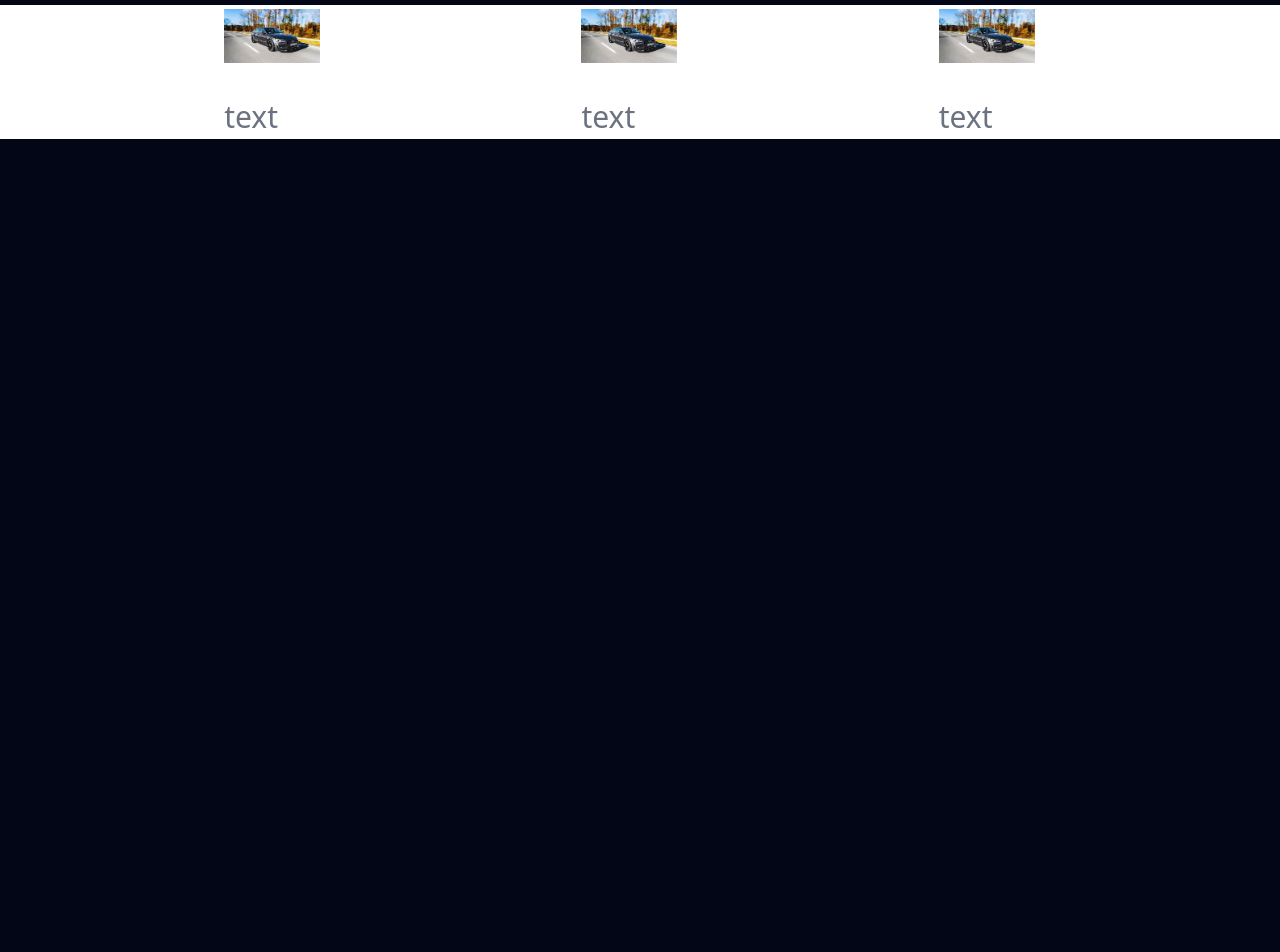
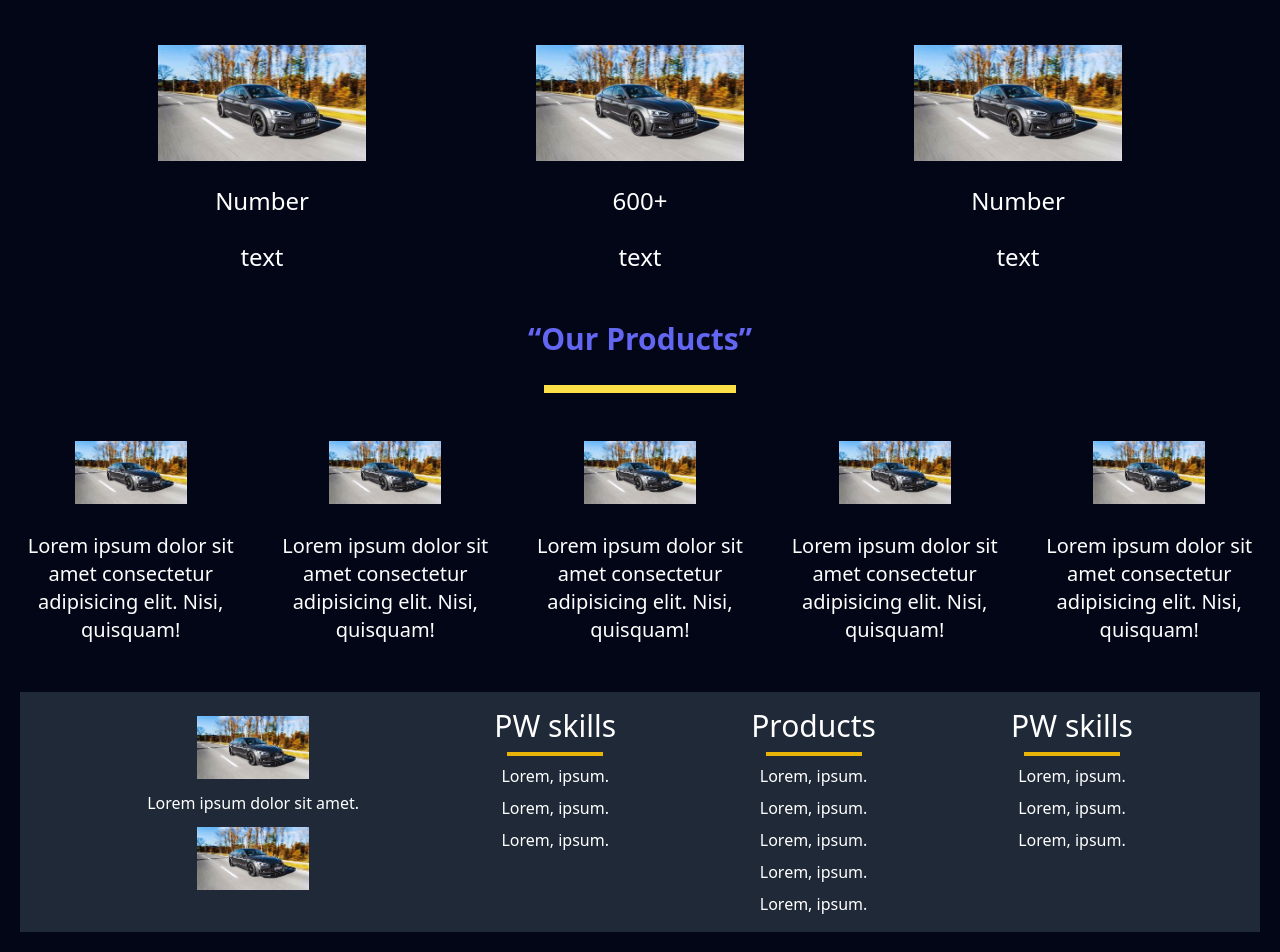
Before and after one commit to AdityaGoel0320/tailwindcss, a plain HTML site: page index.html in a window 1280 px wide. Shown: the part 639-1591 px from the top of the page. Before the commit the page ends 800 px from the top, so only its background shows below. Drawn offline with nearby package versions, Linux system fonts and the light colour scheme.

Commit message:
06/05/23

```diff
--- a/index.html
+++ b/index.html
@@ -36,51 +36,168 @@
     <img class="md:hidden"
         src="https://www.bing.com/images/search?view=detailV2&ccid=YKH2cVMZ&id=C233E6EE263B8B822AB865CC59EBB0907D5487FE&thid=OIP.YKH2cVMZizaL0aDifI1lmAHaLS&mediaurl=https%3a%2f%2fcdn.pwskills.com%2fassets%2fuploads%2fbanners%2f63a18d078076282a178f528c%2fmobile.jpg&exph=4167&expw=2733&q=pw+sills+img&simid=608055696152202633&FORM=IRPRST&ck=F4F6A301325EB43C6C488A249E4DC31A&selectedIndex=11"
         alt="frgt">
-
-
-
     <!-- image  ends -->
 
 
 
-    <!-- student section -->
-    <div class="flex flex-col items-center justify-center w-full ">
+
+
+    <!-- student section starts -->
 
     <!-- heading starts -->
-        <div id="heading" class="flex  flex-col items-center justify-center m-3 ">
+    <div id="heading" class="flex flex-col gap-1 justify-center items-center m-3 text-center">
 
-            <h1 class="font-bold text-indigo-500 text-3xl mt-3">“Pure Hardwork, No Shortcuts!”</h1>
+        <h1 class="font-bold text-indigo-500 text-2xl sm:text-3xl m-3">“Pure Hardwork, No Shortcuts!”</h1>
         <div class="line w-48 m-3 h-2 bg-yellow-300" id="line"></div>
+
     </div>
     <!-- heading ends -->
 
     <!-- cards group starts -->
-        <div class="flex  items-center justify-evenly  gap-3 w-full bg-white ">
-            <div id="cards" class="p-1 ">
-                <img class="w-24 " src="cars.jpg" alt="img">
-                <pc class="text-3xl text-white">Number</pc>
-                <p class="text-3xl text-gray-500">text</p>
-            </div>
-            <div id="cards" class="p-1 ">
-                <img class="w-24 " src="cars.jpg" alt="img">
-                <pc class="text-3xl text-white">Number</pc>
-                <p class="text-3xl text-gray-500">text</p>
+    <div class="flex flex-wrap   items-center justify-evenly   w-full  ">
+
+        <div id="cards" class="flex flex-col items-center justify-center w-auto p-3   ">
+            <img class="w-52  my-3" src="cars.jpg" alt="img">
+            <pc class="text-2xl   my-3  ">Number</pc>
+            <p class="text-2xl my-3">text</p>
         </div>
 
-            <div id="cards" class="p-1 ">
-                <img class="w-24 " src="cars.jpg" alt="img">
-                <pc class="text-3xl text-white">Number</pc>
-                <p class="text-3xl text-gray-500">text</p>
+        <div id="cards" class="flex flex-col items-center justify-center w-auto p-3   ">
+            <img class="w-52  my-3" src="cars.jpg" alt="img">
+            <pc class="text-2xl   my-3  ">600+</pc>
+            <p class="text-2xl my-3">text</p>
         </div>
+
+
+
+        <div id="cards" class="flex flex-col items-center justify-center w-auto p-3   ">
+            <img class="w-52  my-3" src="cars.jpg" alt="img">
+            <pc class="text-2xl   my-3  ">Number</pc>
+            <p class="text-2xl my-3">text</p>
+        </div>
+
+
 
 
     </div>
 
     <!-- cards group ends -->
+    <!-- student section ends -->
+
+
+    <!-- product seaction starts -->
+
+    <!-- heading starts -->
+    <div id="heading" class="flex flex-col gap-1 justify-center items-center m-3 text-center">
+
+        <h1 class="font-bold text-indigo-500 text-2xl sm:text-3xl m-3">“Our Products”</h1>
+        <div class="line w-48 m-3 h-2 bg-yellow-300" id="line"></div>
+
+    </div>
+    <!-- heading ends -->
+
+    <!-- cards group starts -->
+    <div class="flex flex-wrap   items-center justify-evenly   w-full  ">
+
+        <div id="cards" class="flex flex-col items-center justify-center w-auto p-3   ">
+            <img class="w-28  my-3" src="cars.jpg" alt="img">
+            <p class="text-xl my-3 text-center  p-1 w-56">Lorem ipsum dolor sit amet consectetur adipisicing elit.
+                Nisi, quisquam!</p>
+        </div>
+        <div id="cards" class="flex flex-col items-center justify-center w-auto p-3   ">
+            <img class="w-28  my-3" src="cars.jpg" alt="img">
+            <p class="text-xl my-3 text-center  p-1 w-56">Lorem ipsum dolor sit amet consectetur adipisicing elit.
+                Nisi, quisquam!</p>
+        </div>
+        <div id="cards" class="flex flex-col items-center justify-center w-auto p-3   ">
+            <img class="w-28  my-3" src="cars.jpg" alt="img">
+            <p class="text-xl my-3 text-center  p-1 w-56">Lorem ipsum dolor sit amet consectetur adipisicing elit.
+                Nisi, quisquam!</p>
+        </div>
+        <div id="cards" class="flex flex-col items-center justify-center w-auto p-3   ">
+            <img class="w-28  my-3" src="cars.jpg" alt="img">
+            <p class="text-xl my-3 text-center  p-1 w-56">Lorem ipsum dolor sit amet consectetur adipisicing elit.
+                Nisi, quisquam!</p>
+        </div>
+        <div id="cards" class="flex flex-col items-center justify-center w-auto p-3   ">
+            <img class="w-28  my-3" src="cars.jpg" alt="img">
+            <p class="text-xl my-3 text-center  p-1 w-56">Lorem ipsum dolor sit amet consectetur adipisicing elit.
+                Nisi, quisquam!</p>
+        </div>
+
+    </div>
+
+
+    <!-- cards group ends -->
+
+
+    <!-- footer starts -->
+
+
+    <footer class="flex flex-wrap gap-5 m-5  sm:flex-row text-center bg-gray-800 p-3  justify-evenly">
+        <div class="flex flex-col items-center">
+            <img class="w-28  my-3" src="cars.jpg" alt="img">
+
+            <p>Lorem ipsum dolor sit amet.</p>
+            <img class="w-28  my-3" src="cars.jpg" alt="img">
+        </div>
+        <div class="flex flex-col justify-start items-center ">
+            <h3 class="text-xl sm:text-2xl md:text-3xl my-1">PW skills</h3>
+            <div class="bg-yellow-500 w-24 h-1 my-1"></div>
+            <p class="my-1">Lorem, ipsum.</p>
+            <p class="my-1">Lorem, ipsum.</p>
+            <p class="my-1">Lorem, ipsum.</p>
+        </div>
+        <div class="flex flex-col justify-start items-center ">
+            <h3 class="text-xl sm:text-2xl md:text-3xl my-1">Products</h3>
+            <div class="bg-yellow-500 w-24 h-1 my-1"></div>
+            <p class="my-1">Lorem, ipsum.</p>
+            <p class="my-1">Lorem, ipsum.</p>
+            <p class="my-1">Lorem, ipsum.</p>
+            <p class="my-1">Lorem, ipsum.</p>
+            <p class="my-1">Lorem, ipsum.</p>
+        </div>
+
+
+        <div class="flex flex-col justify-start items-center ">
+            <h3 class="text-xl sm:text-2xl md:text-3xl my-1">PW skills</h3>
+            <div class="bg-yellow-500 w-24 h-1 my-1"></div>
+            <p class="my-1">Lorem, ipsum.</p>
+            <p class="my-1">Lorem, ipsum.</p>
+            <p class="my-1">Lorem, ipsum.</p>
+        </div>
+
+
+    </footer>
 
 
 
-    </div>
+
+
+
+
+
+
+
+
+
+
+
+
+
+
+
+
+
+
+    <!-- footer ends -->
+
+
+
+
+
+
+
 
 
 </body>
```
Lines whose indentation alone changed are shown as unchanged.
